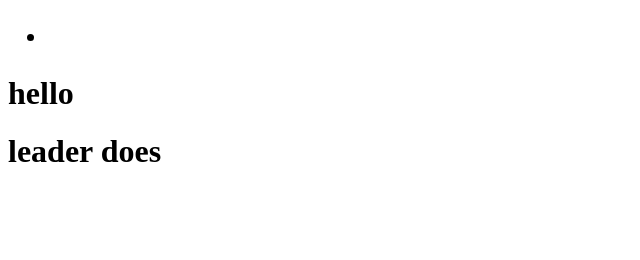
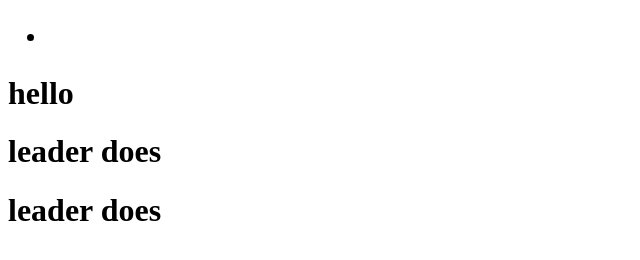
Before and after one commit to JIMIN-SUNG/test-project, a plain HTML site: page index.html in a window 1280 px wide. Shown: the whole page, without its empty margins (0-640 px from the left). Drawn offline with Linux system fonts and the light colour scheme.

Commit message:
third commit

```diff
--- a/index.html
+++ b/index.html
@@ -21,6 +21,7 @@
 
     <footer>
         <h1>leader does</h1>
+        <h1>leader does</h1>
     </footer>
 </body>
 
```
